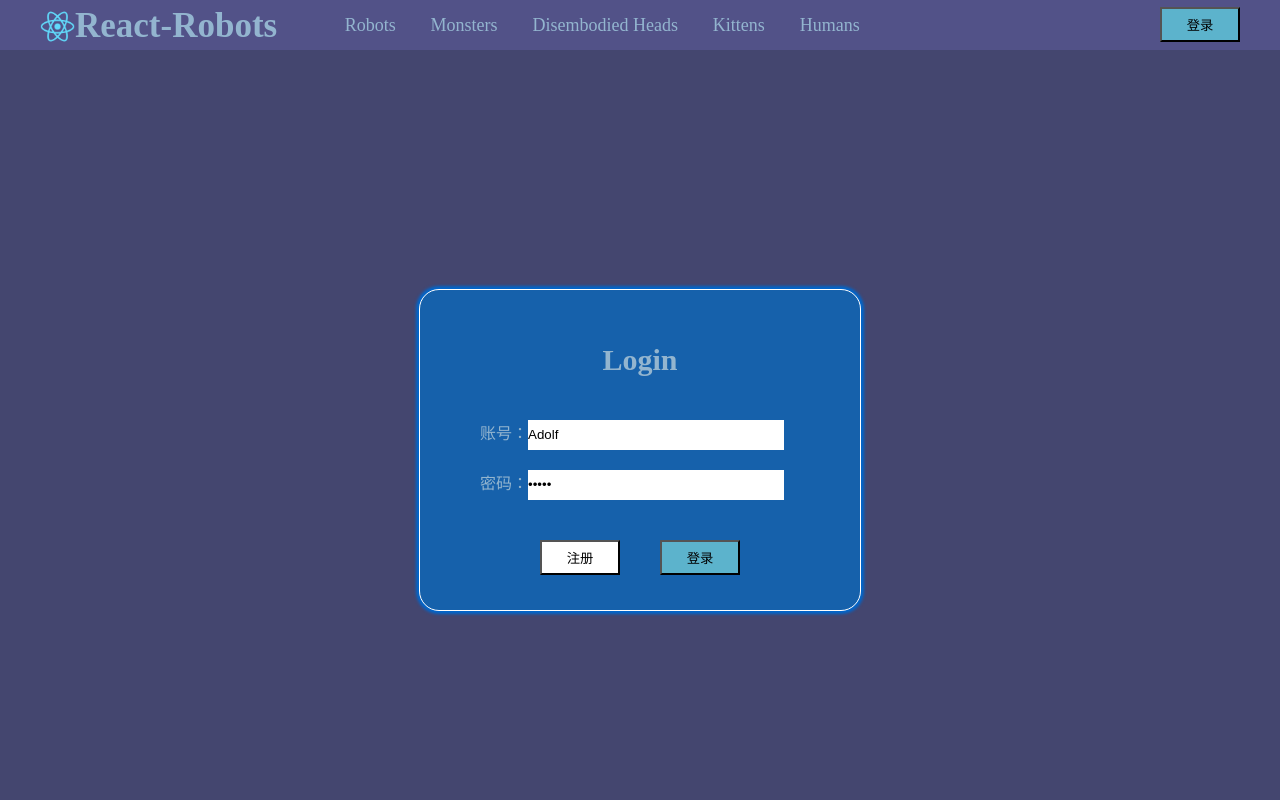
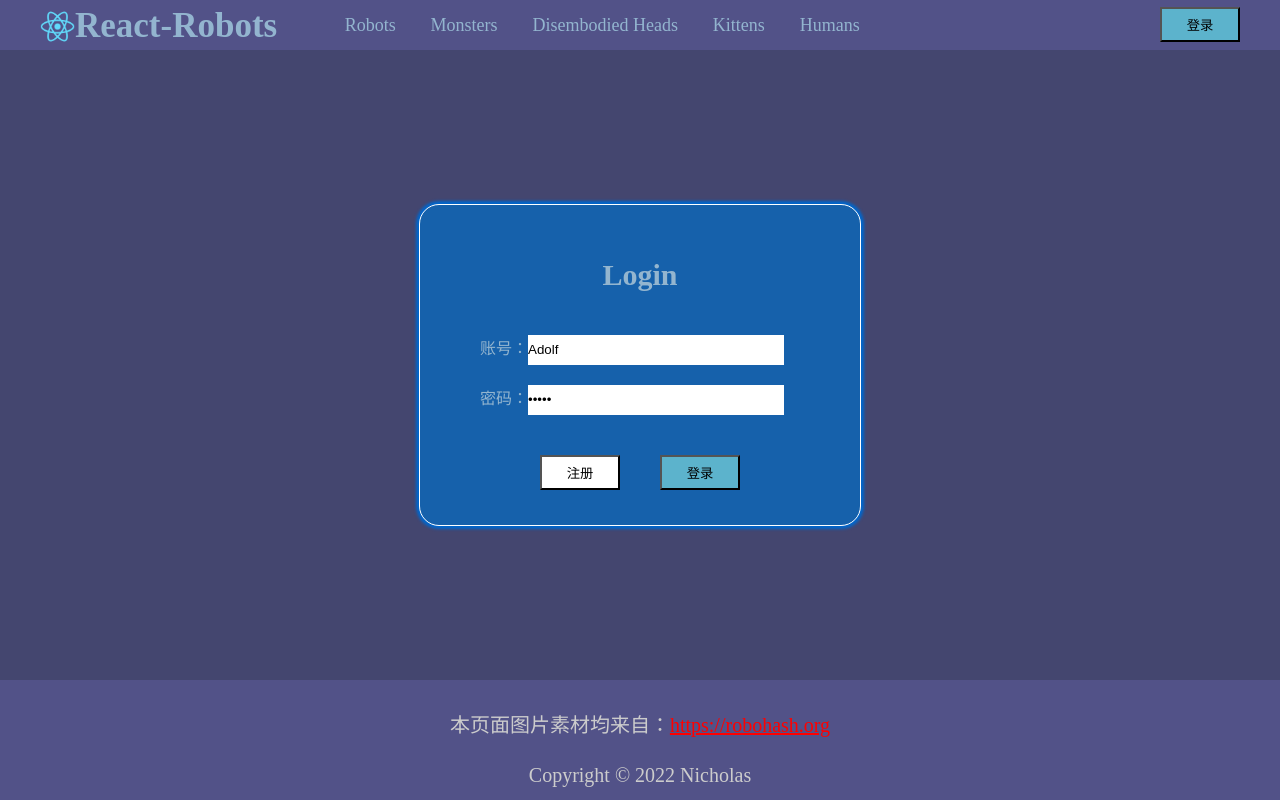
Before and after one commit to Quick-H/robot-gallery, a React (Create React App) app: page /login in a window 1280 px wide. Shown: the top 800 px of the page. Built offline with nearby package versions, Linux system fonts and the light colour scheme.

Commit message:
样式调整

```diff
--- a/src/pages/Login/Login.module.css
+++ b/src/pages/Login/Login.module.css
@@ -1,6 +1,7 @@
 .login{
 	min-width: 1200px;
-	height: 100vh;
+	height: calc(100vh - 170px);
+	min-height:500px;
 }
 .login-wrap{
 	position:relative;
```
